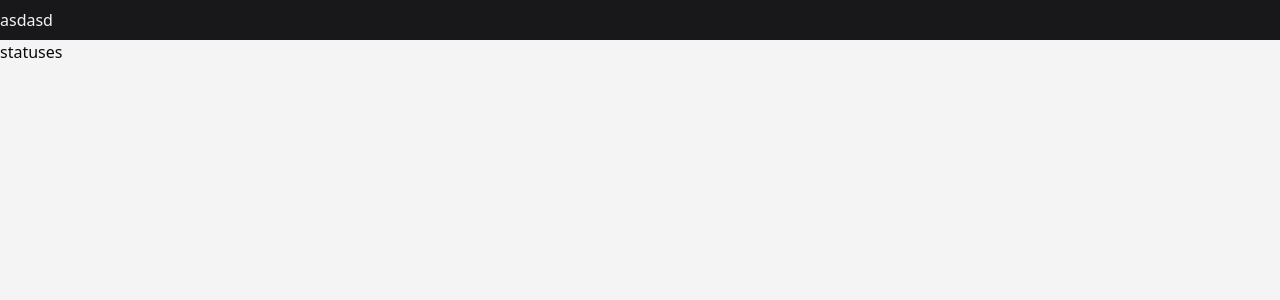
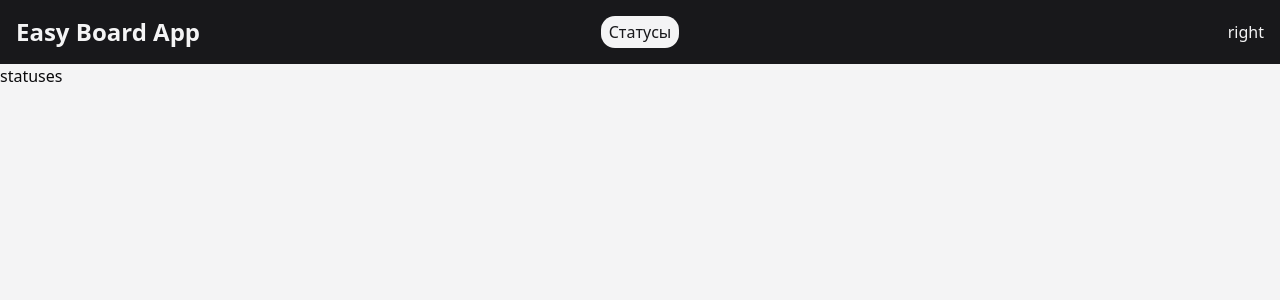
Before and after one commit to dSkudilo/Board-app, a Next.js app: page /statuses in a window 1280 px wide. Shown: the top 300 px of the page. Built offline with nearby package versions, Linux system fonts and the light colour scheme.

Commit message:
layout private

```diff
--- a/src/shared/ui/index.tsx
+++ b/src/shared/ui/index.tsx
@@ -1,2 +1,3 @@
 export {UiHeader} from './ui-header'
 export {UiLogo} from './ui-logo'
+export {UiNav} from './ui-nav'
--- a/src/shared/ui/ui-header.tsx
+++ b/src/shared/ui/ui-header.tsx
@@ -10,8 +10,10 @@ type props = {
 
 export function UiHeader({className, left, right, navBar}: props) {
   return (
-    <div className={cn(className, 'bg-primary h-10 text-secondary flex justify-between items-center gap-x-4')}>
-    asdasd
+    <div className={cn(className, 'bg-primary text-secondary flex justify-center items-center gap-x-4 h-16 relative')}>
+      <div className='absolute left-4 top-1/2 -translate-y-1/2'>{left}</div>
+      <div>{navBar}</div>
+      {right && <div className='absolute right-4 top-1/2 -translate-y-1/2'>{right}</div>}
     </div>
   )
 }
--- a/src/shared/ui/ui-logo.tsx
+++ b/src/shared/ui/ui-logo.tsx
@@ -3,8 +3,8 @@ import {cn} from "../lib/utils";
 export function UiLogo({ className }: { className?: string }) {
   return (
     <div className={cn(className, "flex items-center gap-2 text-2xl ")}>
-      <span className="font-extrabold text-transparent bg-clip-text bg-gradient-to-tr from-teal-500 from-40% to-blue-400">
-        Easy Trello
+      <span className="font-bold text-transparent bg-clip-text bg-secondary">
+        Easy Board App
       </span>
     </div>
   );
--- /dev/null
+++ b/src/shared/ui/ui-nav/index.ts
@@ -0,0 +1,3 @@
+export type {NavItem} from './model/types'
+
+export {UiNav} from './ui/ui-nav'
--- /dev/null
+++ b/src/shared/ui/ui-nav/model/types.ts
@@ -0,0 +1,6 @@
+import {ROUTER_PATHS} from "@/shared/constants";
+
+export type NavItem = {
+  title: string;
+  href: typeof ROUTER_PATHS[keyof typeof ROUTER_PATHS];
+}
--- /dev/null
+++ b/src/shared/ui/ui-nav/ui/ui-nav.tsx
@@ -0,0 +1,36 @@
+'use client'
+import {NavItem} from "../model/types";
+import {ROUTER_PATHS} from "@/shared/constants";
+import {
+  NavigationMenu,
+  NavigationMenuItem,
+  NavigationMenuList,
+} from "@/shared/ui/shadcn/navigation-menu";
+import Link from "next/link";
+import { usePathname  } from 'next/navigation';
+import {cn} from "@/shared/lib/utils";
+
+const navList: NavItem[] = [
+  {
+    title: 'Статусы',
+    href: ROUTER_PATHS.STATUSES
+  },
+]
+
+export function UiNav () {
+  const pathname = usePathname ()
+  const getActiveClasses = (navItem: NavItem) => pathname === navItem.href ? 'text-primary bg-secondary ' : ''
+  return (
+    <NavigationMenu>
+      <NavigationMenuList className='flex gap-x-4'>
+        {navList.map((item) => (
+          <NavigationMenuItem key={item.href} className={cn(getActiveClasses(item), 'transition-colors px-2 py-1  hover:text-primary hover:bg-secondary rounded-xl')}>
+              <Link href={item.href} passHref>
+                {item.title}
+              </Link>
+          </NavigationMenuItem>
+        ))}
+      </NavigationMenuList>
+    </NavigationMenu>
+  )
+}
--- a/src/widgets/layouts/private-layout.tsx
+++ b/src/widgets/layouts/private-layout.tsx
@@ -1,11 +1,12 @@
-import {UiHeader} from "@/shared/ui";
+
+import {UiHeader, UiLogo, UiNav} from "@/shared/ui";
 
 export function PrivateLayout({ children }: { children: React.ReactNode }) {
   return (
     <div className="min-h-screen flex flex-col">
       <UiHeader
-        left={<div>left</div>}
-        navBar={<div>navbar</div>}
+        left={<UiLogo/>}
+        navBar={<UiNav/>}
         right={<div>right</div>}
       />
       <main className="grow flex flex-col">{children}</main>
```
